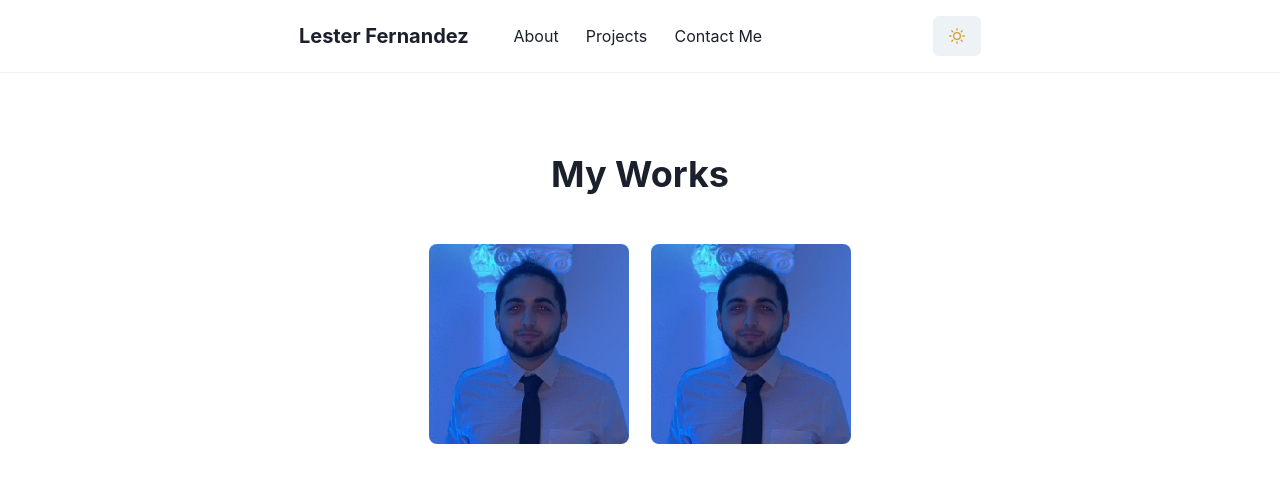
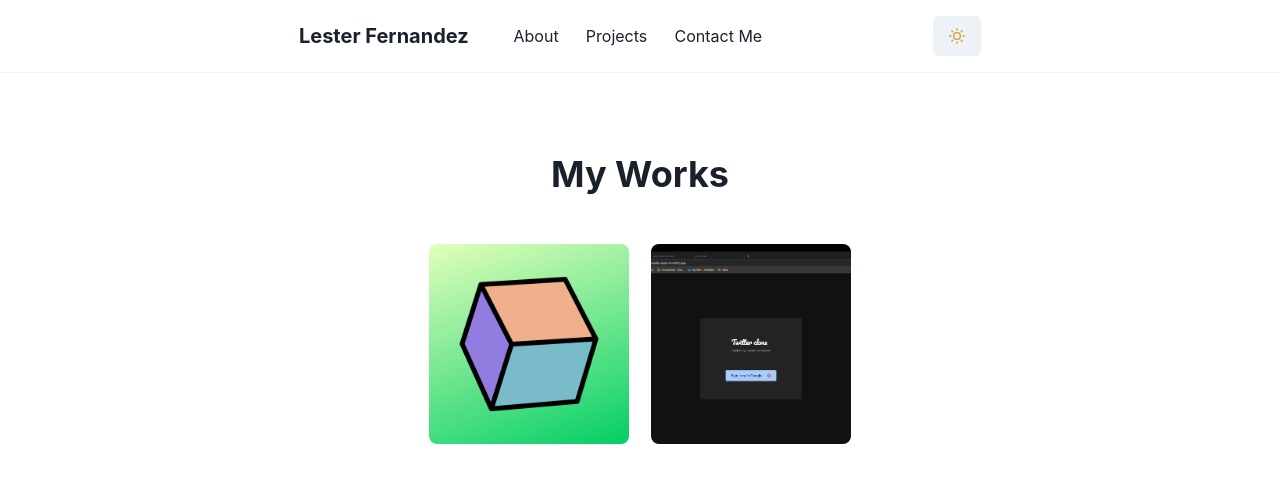
Before and after one commit to lesterfernandez/portfolio-website, a React (Create React App) app: page /projects in a window 1280 px wide. Shown: the top 482 px of the page. Built offline with nearby package versions, Linux system fonts and the light colour scheme.

Commit message:
project grid showcase

```diff
--- a/src/components/Header.jsx
+++ b/src/components/Header.jsx
@@ -3,6 +3,7 @@ import { Button } from "@chakra-ui/button";
 import { useColorModeValue } from "@chakra-ui/color-mode";
 import { ArrowForwardIcon } from "@chakra-ui/icons";
 import { Divider, Stack, Text, VStack } from "@chakra-ui/layout";
+import { Link } from "react-router-dom";
 import profilePic from "../assets/profilepicgithub.jpeg";
 
 const Header = () => {
@@ -42,6 +43,8 @@ const Header = () => {
           I create beautiful applications and have fun while I'm at it
         </Text>
         <Button
+          as={Link}
+          to="/projects"
           colorScheme="blue"
           className="primary-btn"
           rightIcon={
--- a/src/components/Project.jsx
+++ b/src/components/Project.jsx
@@ -1,8 +1,9 @@
-import { WrapItem } from "@chakra-ui/layout";
+import { Text, WrapItem } from "@chakra-ui/layout";
 import { useMediaQuery } from "@chakra-ui/media-query";
 import { chakra } from "@chakra-ui/system";
 import { motion } from "framer-motion";
 import { useState } from "react";
+import { useNavigate } from "react-router";
 
 const MotionBox = chakra(motion.div);
 
@@ -29,7 +30,7 @@ const variants = {
     },
   },
   bottomAnim: {
-    y: "-30%",
+    y: "-100%",
     opacity: 1,
     transition: {
       type: "easeInOut",
@@ -37,9 +38,10 @@ const variants = {
   },
 };
 
-const Project = ({ src, previewSrc }) => {
+const Project = ({ src, previewSrc, label }) => {
   const [isMediumWidth] = useMediaQuery("(max-width: 1200px)");
   const [isHover, setHover] = useState(isMediumWidth ? true : false);
+  const navigate = useNavigate();
   return (
     <WrapItem>
       <MotionBox
@@ -60,7 +62,7 @@ const Project = ({ src, previewSrc }) => {
         cursor="pointer"
         zIndex="3"
         onClick={() => {
-          console.log("clicked project");
+          navigate("/");
         }}
       >
         <MotionBox
@@ -84,13 +86,15 @@ const Project = ({ src, previewSrc }) => {
           justifyContent="center"
           alignItems="center"
           w="100%"
-          h="100%"
+          h="60px"
           variants={variants}
           initial={isMediumWidth ? "bottomAnim" : "bottomInit"}
           animate={isHover ? "bottomAnim" : "bottomInit"}
           bgColor="#2227"
           zIndex="2"
-        />
+        >
+          <Text color="white">{label}</Text>
+        </MotionBox>
       </MotionBox>
     </WrapItem>
   );
--- a/src/components/pages/Projects.jsx
+++ b/src/components/pages/Projects.jsx
@@ -1,5 +1,8 @@
 import { Heading, VStack, Wrap } from "@chakra-ui/layout";
-import pic from "../../assets/profilepicgithub.jpeg";
+import cubedUpIconPic from "../../assets/cubedupicon.png";
+import cubedUpPreview from "../../assets/ipadscreenshot.png";
+import twitterCloneFeedPic from "../../assets/twitterclonefeed.png";
+import twitterCloneLanding from "../../assets/twitterclonelanding.png";
 import Project from "../Project";
 import Section from "../Section";
 
@@ -9,8 +12,16 @@ const Projects = () => {
       <VStack spacing="3rem" py="4rem">
         <Heading textAlign="center">My Works</Heading>
         <Wrap justify="center" spacing="1.4rem">
-          <Project src={pic} previewSrc={pic} />
-          <Project src={pic} previewSrc={pic} />
+          <Project
+            src={cubedUpIconPic}
+            previewSrc={cubedUpPreview}
+            label="IOS Mobile Game"
+          />
+          <Project
+            src={twitterCloneLanding}
+            previewSrc={twitterCloneFeedPic}
+            label="Full Stack Micro Blog"
+          />
         </Wrap>
       </VStack>
     </Section>
```
